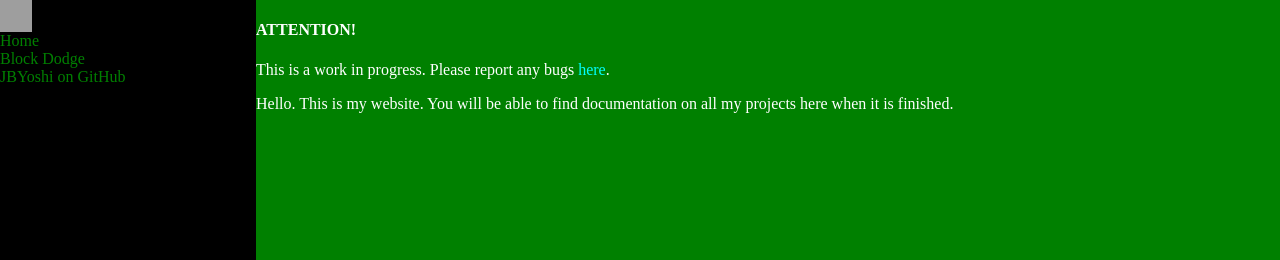
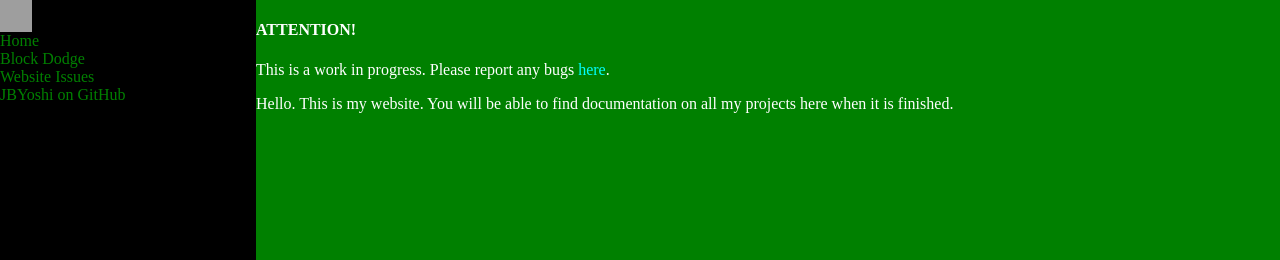
Before and after one commit to JBYoshi/jbyoshi.github.io, a Jekyll site: the page built from index.md, in a window 1280 px wide. Shown: the top 260 px of the page. Built offline with Jekyll 4.4.1, drawn with Linux system fonts in a browser that asks for light colours; grey boxes are pictures that could not be loaded.

Commit message:
Add website issues to the sidebar.

```diff
--- a/_layouts/default.html
+++ b/_layouts/default.html
@@ -73,6 +73,7 @@
                         Home
                     </a>
                     <a href="/blockdodge">Block Dodge</a>
+                    <a href="https://github.com/JBYoshi/jbyoshi.github.io/issues">Website Issues</a>
                     <a href="https://github.com/JBYoshi">JBYoshi on GitHub</a>
                 </aside>
             </div>
```
